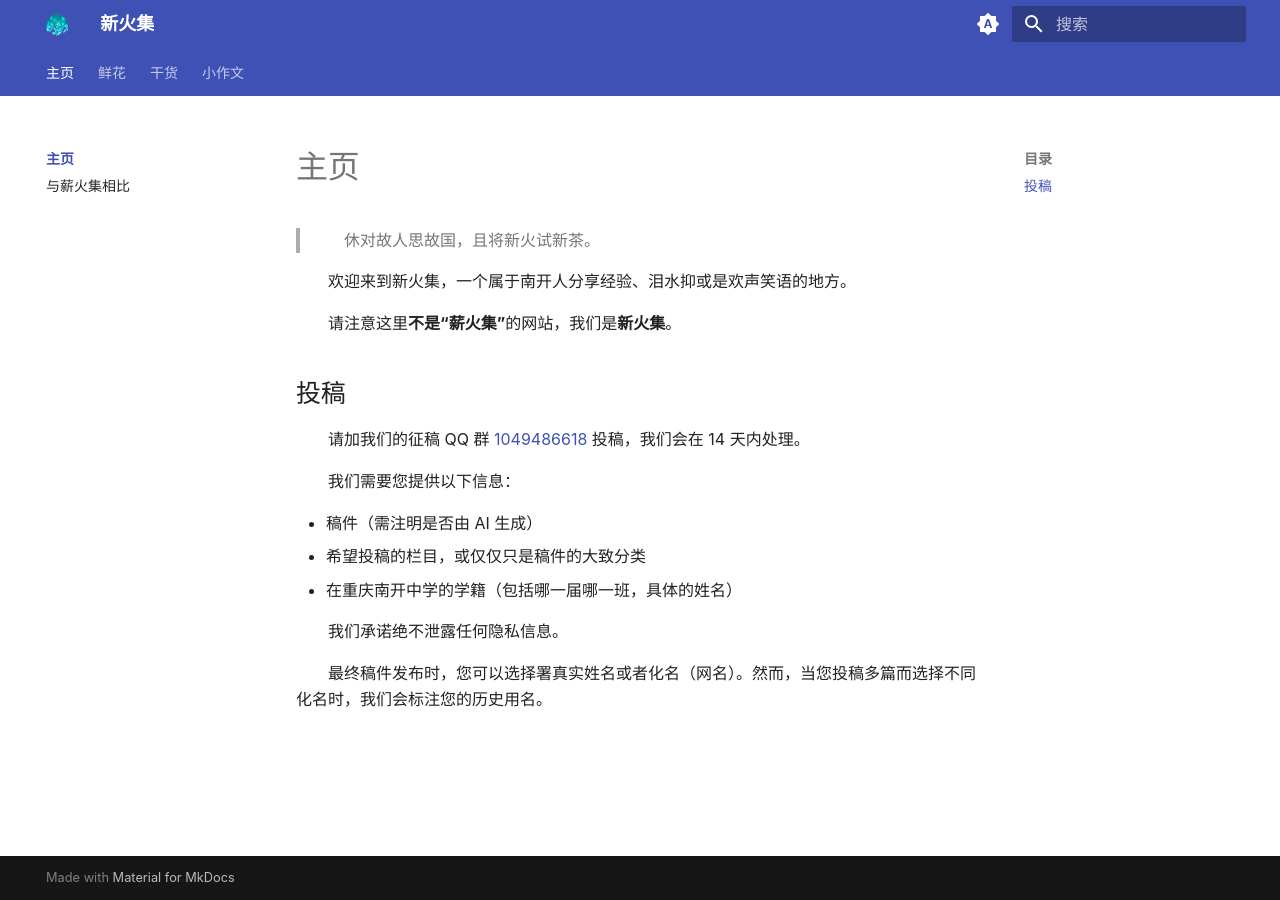
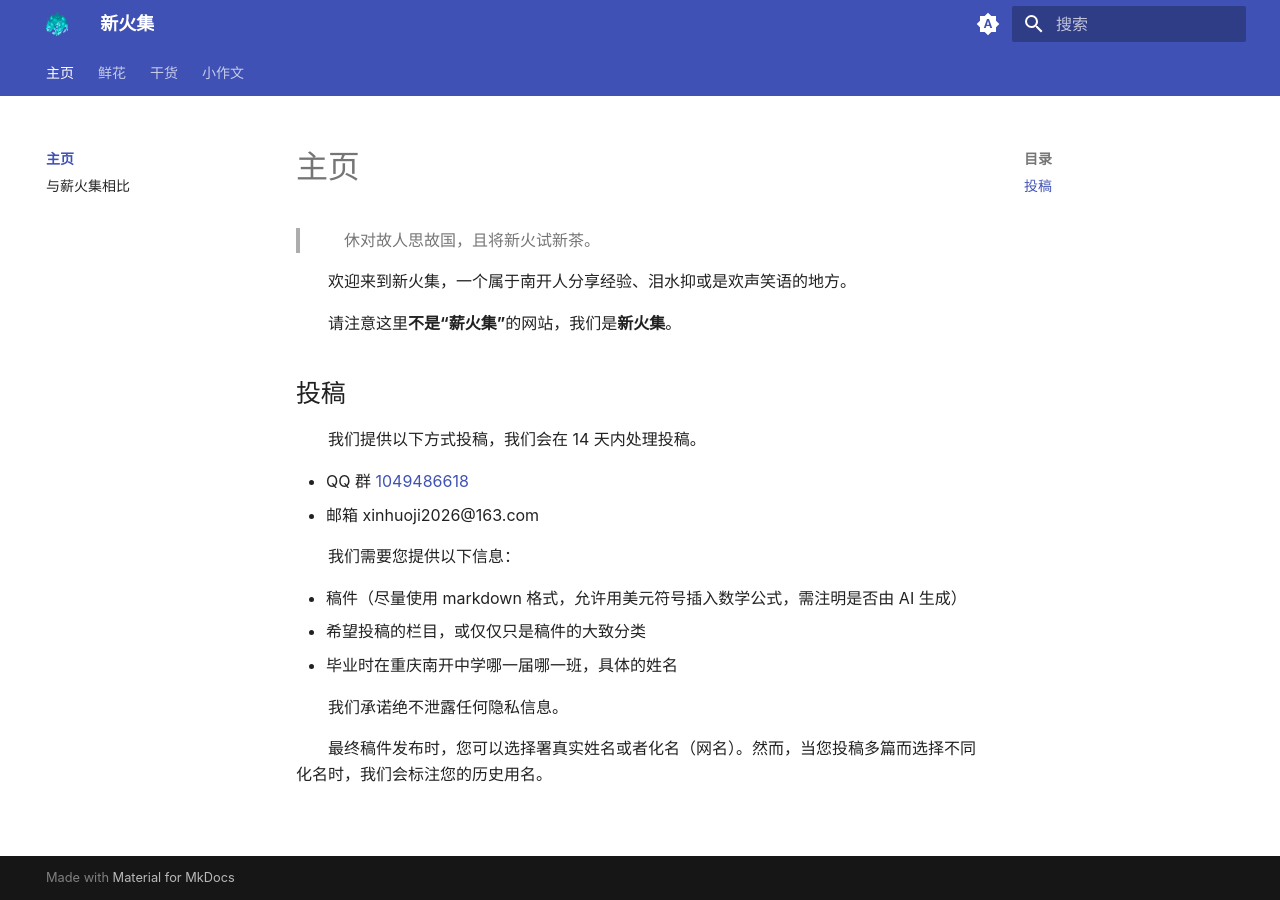
Before and after one commit to xinhuoji/xinhuoji, an MkDocs documentation site: the page built from docs/index.md, in a window 1280 px wide. Built offline with MkDocs 1.6.1 and Material for MkDocs 9.7.7, drawn with Linux system fonts in a browser that asks for light colours.

Commit message:
Change some info

```diff
--- a/docs/index.md
+++ b/docs/index.md
@@ -5,13 +5,16 @@
 
 请注意这里**不是“薪火集”**的网站，我们是**新火集**。
 ## 投稿
-请加我们的征稿 QQ 群 [1049486618](https://qm.qq.com/q/hy8cXRvGDK) 投稿，我们会在 14 天内处理。
+我们提供以下方式投稿，我们会在 14 天内处理投稿。
+
+* QQ 群 [1049486618](https://qm.qq.com/q/hy8cXRvGDK)
+* 邮箱 xinhuoji2026@163.com
 
 我们需要您提供以下信息：
 
-* 稿件（需注明是否由 AI 生成）
+* 稿件（尽量使用 markdown 格式，允许用美元符号插入数学公式，需注明是否由 AI 生成）
 * 希望投稿的栏目，或仅仅只是稿件的大致分类
-* 在重庆南开中学的学籍（包括哪一届哪一班，具体的姓名）
+* 毕业时在重庆南开中学哪一届哪一班，具体的姓名
 
 我们承诺绝不泄露任何隐私信息。
 
```
